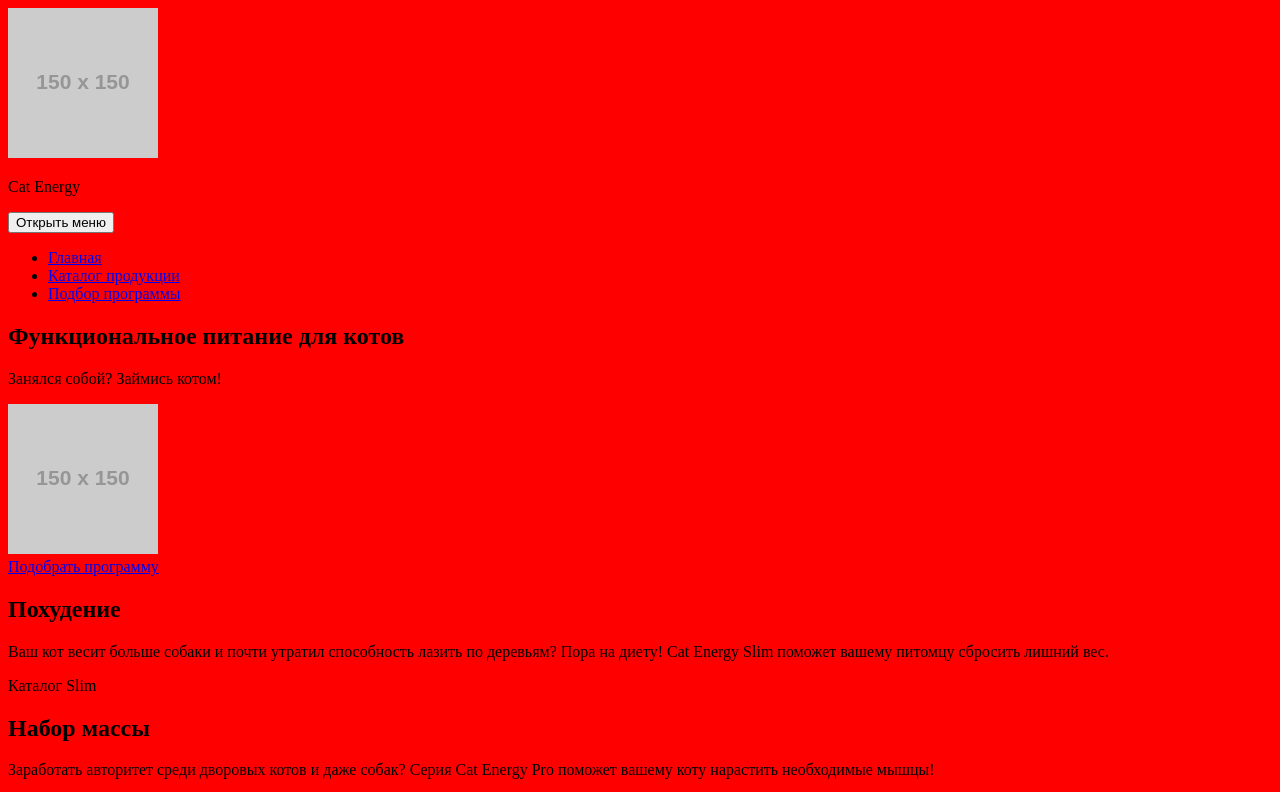
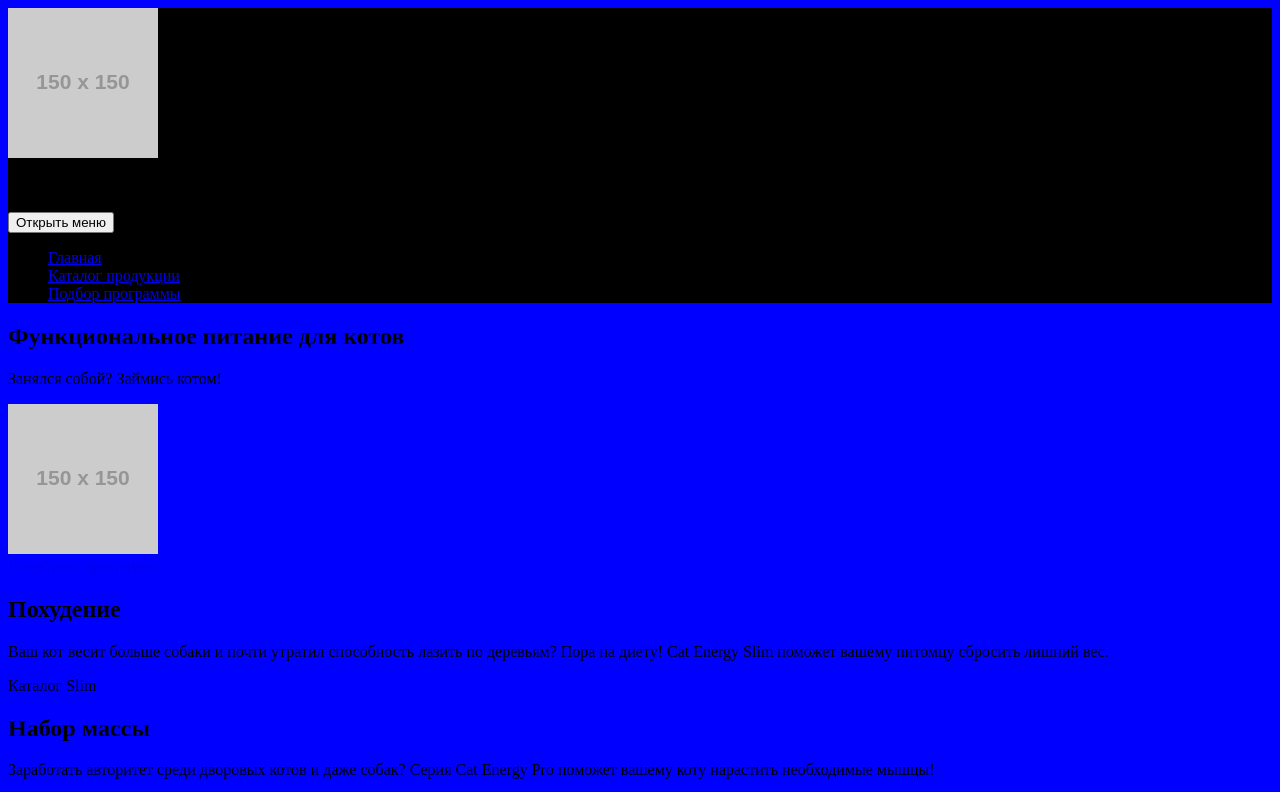
Before and after one commit to StasCyber/1315435-cat-energy-19, a website: page source/index.html in a window 1280 px wide. Shown: the top 792 px of the page. Drawn offline with nearby package versions, Linux system fonts and the light colour scheme; files that its build step writes are made by us from their sources; placeholder pictures from the web are drawn by us.

Commit message:
Подключил style.less, все изменения отображаются в style.css, Gulp работает, фон сделал синий

```diff
--- a/source/index.html
+++ b/source/index.html
@@ -3,7 +3,7 @@
   <head>
     <meta charset="utf-8">
     <title>HTML Academy: Кэт энерджи</title>
-    <link rel="stylesheet" href="source/css/style.css">
+    <link rel="stylesheet" href="css/style.css">
   </head>
   <body>
 
--- a/source/less/style.less
+++ b/source/less/style.less
@@ -1,6 +1,11 @@
 body {
-  background: red;
+  background: blue;
 }
+
+.page-header {
+  background: black;
+}
+
 // @import "normalise.less";
 // @import "mixin.less";
 // @import "variables.less";
```
Also changed, not shown: source/catalog.html (+1 -1 lines), source/form.html (+1 -1 lines).
